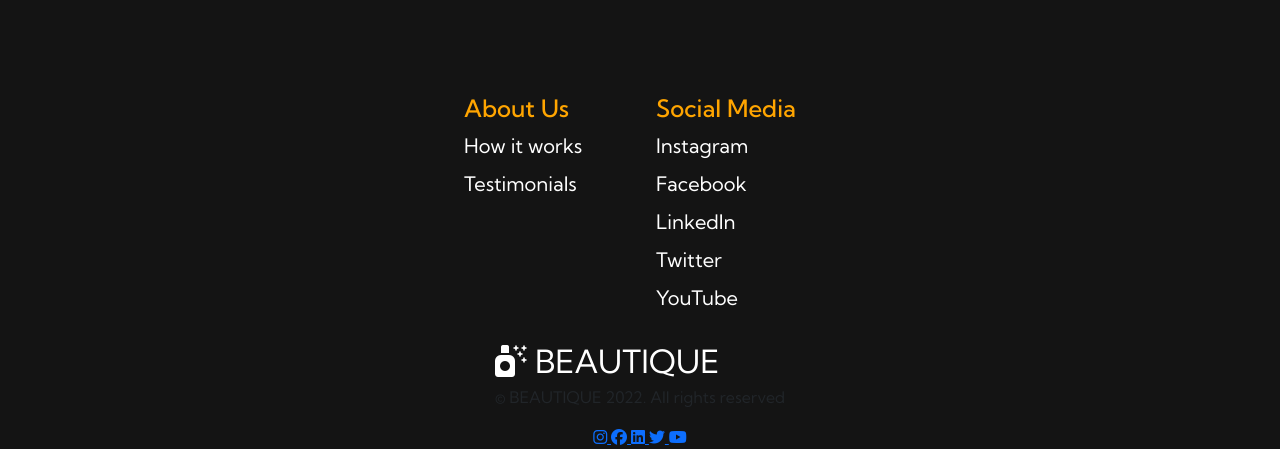
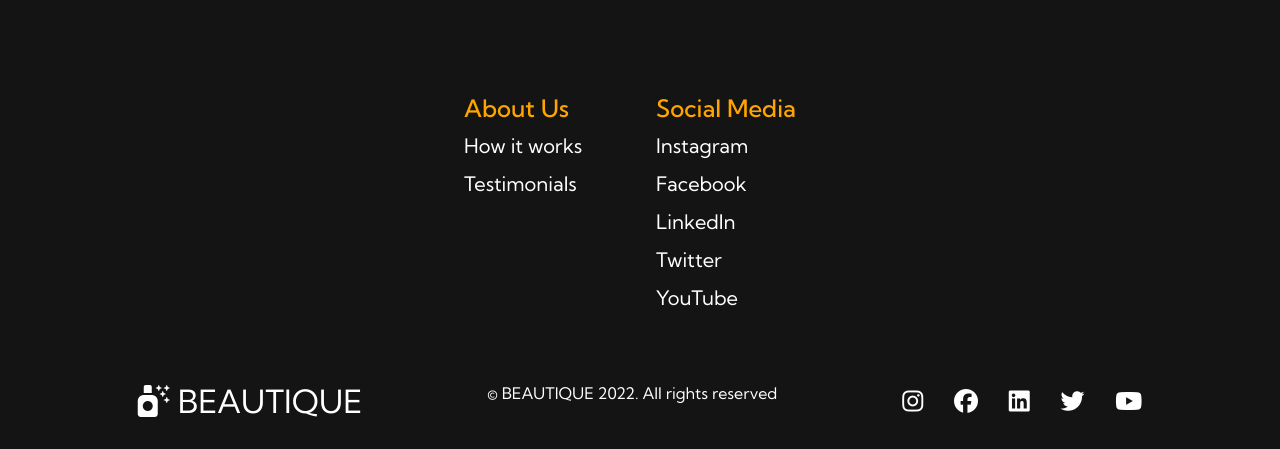
Before and after one commit to QuincyOliech/phase1-project, a plain HTML site: page index.html in a window 1280 px wide. Shown: the part 1178-1627 px from the top of the page. After the commit the page ends 1603 px from the top, so only its background shows below. Drawn offline with nearby package versions, Linux system fonts and the light colour scheme.

Commit message:
worked on styling for social media icons

```diff
--- a/style.css
+++ b/style.css
@@ -325,3 +325,39 @@
       color: #e9e9e9;
       transition: 0.3s ease-out;
   }
+
+  /* Social Media Icons Styling */
+.socialIconLink{
+    color: #fff;
+    font-size: 24px;
+}
+.socialMedia{
+    width: 100%;
+}
+.socialMediaWrap{
+    display: flex;
+    justify-content: space-between;
+    align-items: center;
+    width: 90%;
+    margin: 40px auto 0 auto;
+}
+.socialIcons{
+    display: flex;
+    justify-content: space-between;
+    align-items: center;
+    width: 240px;
+}
+.socialLogo{
+    color: #fff;
+    justify-self: flex-start;
+    margin-left: 20px;
+    cursor: pointer;
+    text-decoration: none;
+    font-size: 2rem;
+    display: flex;
+    align-items: center;
+    margin-bottom: 16px;
+}
+.websiteRights{
+    color: #fff;
+}
```
